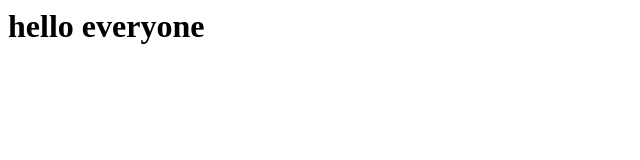
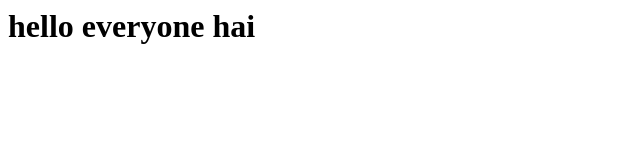
Before and after one commit to Midhlaj730/devops, a plain HTML site: page index.html in a window 1280 px wide. Shown: the full height of the page, 0-640 px from the left. Drawn offline with Linux system fonts and the light colour scheme.

Commit message:
2nd deploy

```diff
--- a/index.html
+++ b/index.html
@@ -1 +1 @@
-<h1>hello everyone</h1>
+<h1>hello everyone hai</h1>
```
